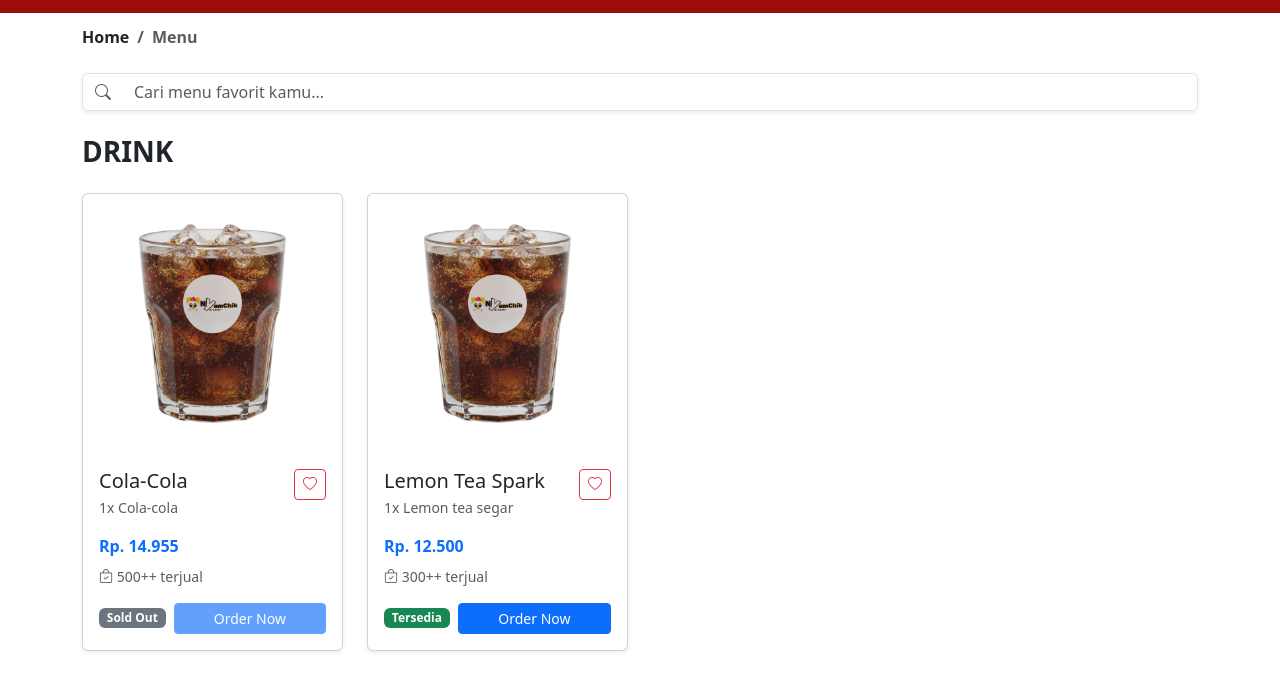
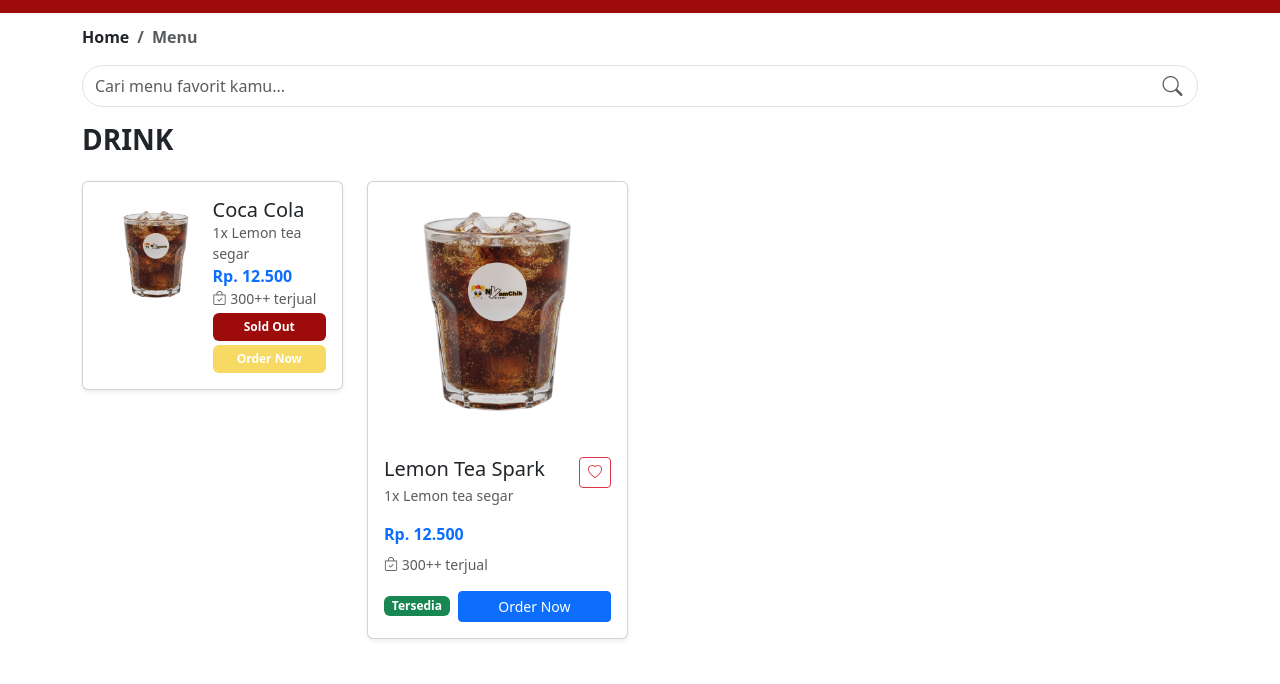
Before and after one commit to adrianZuran/nyamChik, a plain HTML site: page menu.html in a window 1280 px wide. Shown: the part 87-771 px from the top of the page. Drawn offline with nearby package versions, Linux system fonts and the light colour scheme.

Commit message:
menu perbaruan

```diff
--- a/menu.html
+++ b/menu.html
@@ -24,44 +24,40 @@
         </nav>
       </div>
 
-      <div class="container my-4">
-        <div class="input-group shadow-sm">
-          <span class="input-group-text bg-white border-end-0">
-            <i class="bi bi-search text-muted"></i>
-          </span>
-          <input type="search" id="menuSearch" class="form-control border-start-0" placeholder="Cari menu favorit kamu..." aria-label="Pencarian menu" autocomplete="off" />
-        </div>
+      <div class="position-relative w-100 container my-3">
+        <input type="search"
+               id="menuSearch"
+               class="form-control pe-5 py-2 rounded-5"
+               placeholder="Cari menu favorit kamu..."
+               autocomplete="off">
+        <i class="bi bi-search position-absolute top-50 fs-5 translate-middle-y me-3 text-muted"
+           style="right: 1%;"></i>
+      </div>
+
       </div>
 
       <section class="container">
         <div id="menuCards">
-
-          <!-- DRINK SECTION -->
           <section class="menu-section mb-5" data-section="Drink">
             <h3 class="fw-bold mb-4">DRINK</h3>
             <div class="row g-4">
 
               <!-- Cola-Cola -->
               <div class="col-md-6 col-lg-4 col-xl-3 menu-card-item" data-category="Drink" data-name="Cola-Cola" data-variant="1x Cola-cola" data-price="Rp. 14.955" data-sold="500++ terjual">
-                <div class="card h-100 shadow-sm">
-                  <img src="public/assets/Minuman.png" class="card-img-top" alt="Cola-Cola">
-                  <div class="card-body">
-                    <div class="d-flex justify-content-between align-items-start mb-2">
-                      <div>
-                        <h5 class="card-title mb-1">Cola-Cola</h5>
-                        <p class="card-text text-muted small mb-2">1x Cola-cola</p>
-                      </div>
-                      <button type="button" class="btn btn-sm btn-outline-danger">
-                        <i class="bi bi-heart"></i>
-                      </button>
+                <div class="card shadow-sm">
+                  <div class="card-body d-flex">
+                    <div class="col-6">
+                      <img src="public/assets/Minuman.png"  class="card-img-top" alt="">
                     </div>
-                    <p class="fw-bold text-primary mb-2">Rp. 14.955</p>
-                    <p class="text-muted small mb-3">
-                      <i class="bi bi-bag-check"></i> 500++ terjual
-                    </p>
-                    <div class="d-flex gap-2 align-items-center">
-                      <span class="badge bg-secondary">Sold Out</span>
-                      <a href="index.html#order" class="btn btn-primary btn-sm flex-grow-1 disabled">Order Now</a>
+                    <div class="d-flex flex-column col-6">
+                      <h5 class="card-title mb-0">Coca Cola</h5>
+                        <p class="card-text text-muted small mb-0">1x Lemon tea segar</p>
+                        <p class="fw-bold text-primary m-0">Rp. 12.500</p>
+                        <p class="text-muted small m-0">
+                          <i class="bi bi-bag-check"></i> 300++ terjual
+                        </p>
+                      <span class="badge p-2 my-1 bg-primary-color">Sold Out</span>
+                      <a href="index.html#order" class="bg-alternativ-color text-decoration-none badge p-2 btn-sm disabled">Order Now</a>
                     </div>
                   </div>
                 </div>
@@ -300,11 +296,11 @@
     <script>
       AOS.init();
 
-      var searchInput = document.getElementById('menuSearch');
-      var menuCards = document.getElementById('menuCards');
-      var emptyState = document.getElementById('emptyState');
-      var allCards = document.querySelectorAll('.menu-card-item');
-      var allSections = document.querySelectorAll('.menu-section');
+      let searchInput = document.getElementById('menuSearch');
+      let menuCards = document.getElementById('menuCards');
+      let emptyState = document.getElementById('emptyState');
+      let allCards = document.querySelectorAll('.menu-card-item');
+      let allSections = document.querySelectorAll('.menu-section');
 
       function showEmptyState() {
         emptyState.innerHTML = '<img src="public/assets/payment-error.png" alt="Menu tidak ditemukan" class="img-fluid mb-3" style="max-width: 260px" /><p class="text-muted fw-semibold">Menu yang kamu cari belum tersedia. Coba kata kunci lain ya!</p>';
@@ -319,29 +315,29 @@
       }
 
       searchInput.addEventListener('input', function() {
-        var query = this.value.trim().toLowerCase();
+        let query = this.value.trim().toLowerCase();
 
         if (query === '') {
           hideEmptyState();
-          for (var i = 0; i < allCards.length; i++) {
+          for (let i = 0; i < allCards.length; i++) {
             allCards[i].style.display = 'block';
           }
-          for (var j = 0; j < allSections.length; j++) {
+          for (let j = 0; j < allSections.length; j++) {
             allSections[j].style.display = 'block';
           }
           return;
         }
 
-        var hasVisibleCard = false;
+        let hasVisibleCard = false;
 
-        for (var i = 0; i < allSections.length; i++) {
-          var section = allSections[i];
-          var cardsInSection = section.querySelectorAll('.menu-card-item');
-          var visibleInSection = false;
+        for (let i = 0; i < allSections.length; i++) {
+          let section = allSections[i];
+          let cardsInSection = section.querySelectorAll('.menu-card-item');
+          let visibleInSection = false;
 
-          for (var j = 0; j < cardsInSection.length; j++) {
-            var card = cardsInSection[j];
-            var searchText = (
+          for (let j = 0; j < cardsInSection.length; j++) {
+            let card = cardsInSection[j];
+            let searchText = (
               card.dataset.name + ' ' +
               card.dataset.category + ' ' +
               card.dataset.variant + ' ' +
--- a/public/css/style.css
+++ b/public/css/style.css
@@ -15,7 +15,7 @@ html {
   --alternativ-color: #f6da63;
 }
 
-.primary-color {
+.primary-color-new {
   color: var(--primary-color);
 }
 
--- a/public/page/header.html
+++ b/public/page/header.html
@@ -5,7 +5,7 @@
         </div>
         <div class="d-flex col-6 align-items-center justify-content-end">
             <a href="/index.html#about" class="text-white text-decoration-none p-2 m-2 fs-4">About us</a>
-            <a href="/index.html#menu" class="text-white text-decoration-none p-2 m-2 fs-4">Menu</a>
+            <a href="/menu.html" class="text-white text-decoration-none p-2 m-2 fs-4">Menu</a>
             <a href="/index.html#promo" class="text-white text-decoration-none p-2 m-2 fs-4">Promo</a>
             <i class="bi bi-person-circle fs-1 text-white p-1 ms-2"></i>
         </div>
```
